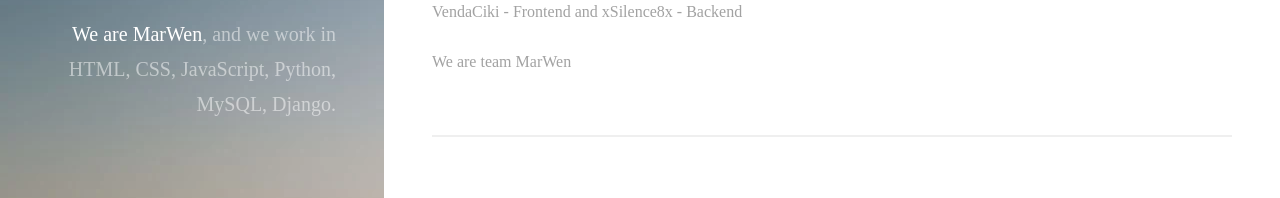
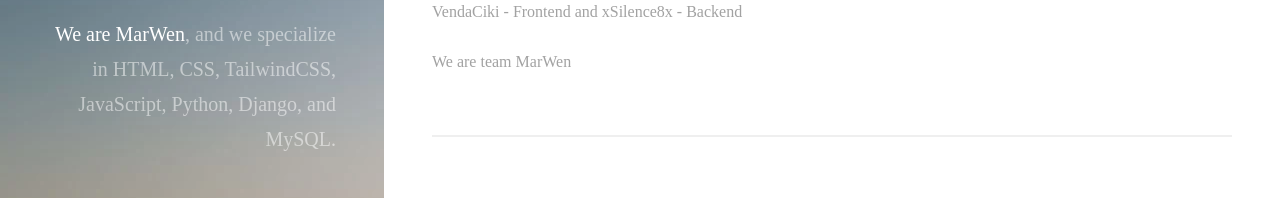
Before and after one commit to Mar6Wen8/MarWen, a plain HTML site: page index.html in a window 1280 px wide. Shown: the part 243-441 px from the top of the page. Drawn offline with Linux system fonts and the light colour scheme.

Commit message:
Update index.html

```diff
--- a/index.html
+++ b/index.html
@@ -26,7 +26,7 @@
 			<div class="inner">
 				<img class="avatar" src="images/avatar.webp" alt="avatar">
 				<h1><strong>We are MarWen</strong>,<br>
-					and we work in<br> HTML, CSS, JavaScript, Python, MySQL, Django</a>.</h1>
+					and we specialize in<br> HTML, CSS, TailwindCSS, JavaScript, Python, Django, and MySQL</a>.</h1>
 			</div>
 		</header>
 
```
